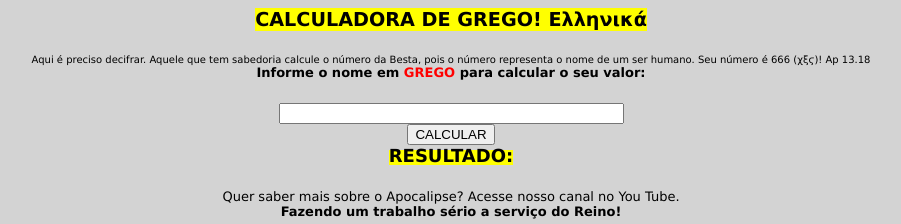
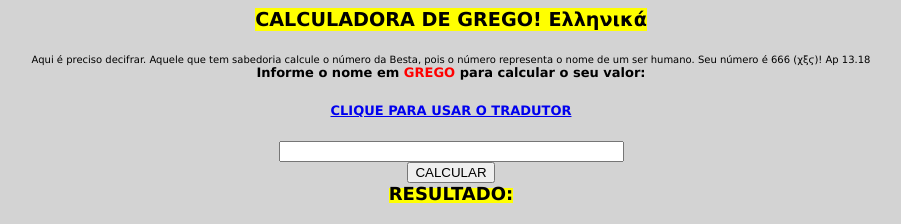
Before and after one commit to Apocalipseemfoco/cauculadora, a plain HTML site: page index.html in a window 1280 px wide. Shown: the top 224 px of the page, without its empty margins (189-1090 px from the left). Drawn offline with Linux system fonts and the light colour scheme.

Commit message:
Update index.html

```diff
--- a/index.html
+++ b/index.html
@@ -4,6 +4,12 @@
 <p><font size="1px">Aqui é preciso decifrar. Aquele que tem sabedoria calcule o número da Besta, pois o número representa o nome de um ser humano. Seu número é 666 (χξϛ)! Ap 13.18 </font>
 
 <br><font size="2px"><b>Informe o nome em <font color="red">GREGO</font> para calcular o seu valor:</b><p>
+
+<a href=https://translate.google.com.br/?hl=pt-BR&sl=pt&tl=el&op=translate>
+<p><b>CLIQUE PARA USAR O TRADUTOR</b>
+</a>
+
+<p>
 <input id="edValue" type="text" size="40" height="20"><br>
 <input type="button" value="CALCULAR" onclick="edValueKeyPress()"><br>
 <b><mark><font size="4px"><span id="lblValue">RESULTADO: </span></font><mark></b>
```
